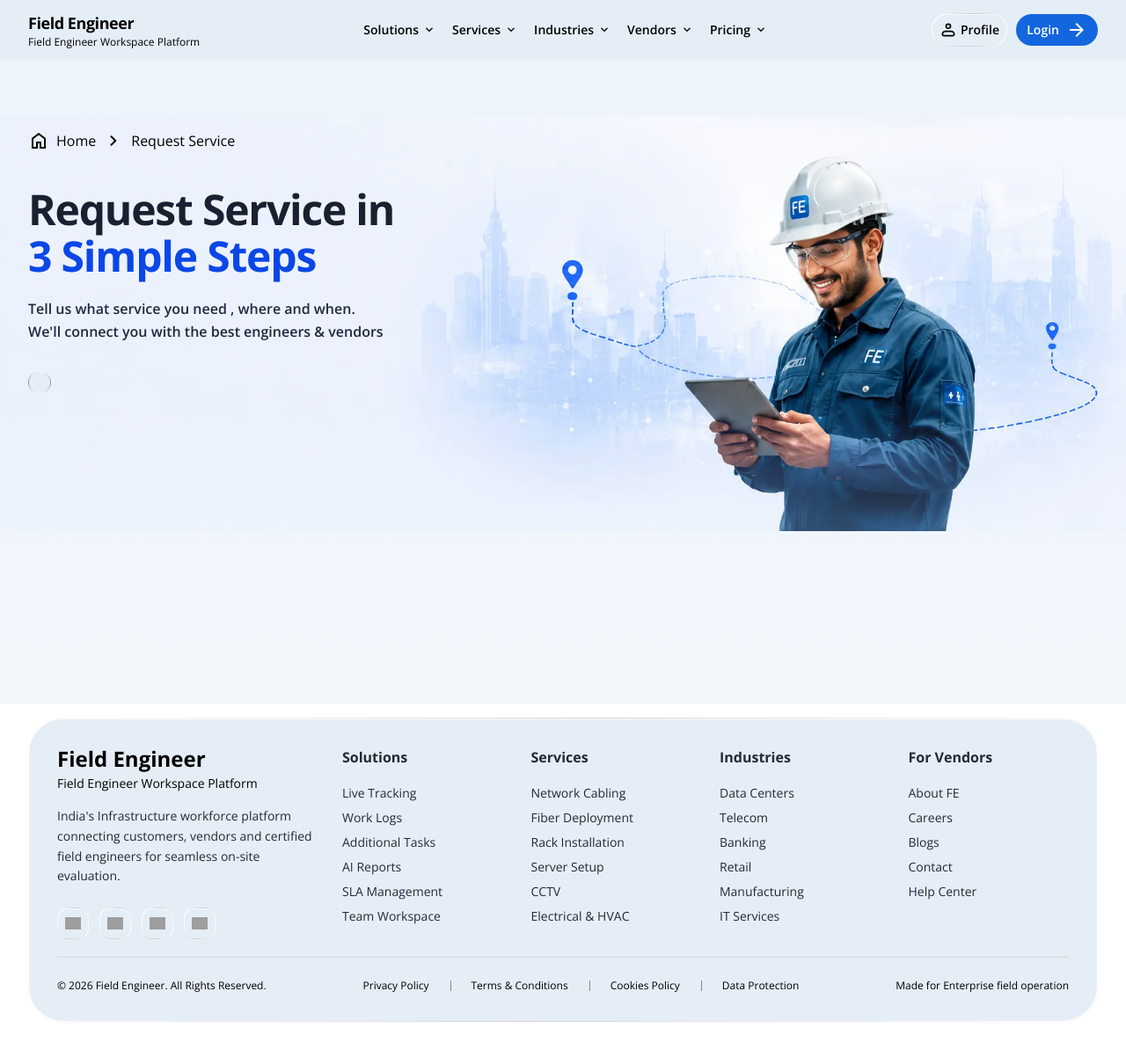
After one commit to marutipai7/fieldengineer-crm, a Django app: page /services/request_service/ in a window 1280 px wide. The commit adds this page. Shown: the whole page at 88% size. Run offline with Django 5.2, Linux system fonts and the light colour scheme; style sheets or scripts are compiled from the project's sources; grey boxes are pictures that could not be loaded.

Commit message:
Added request service page

```diff
--- a/home/templates/home/home.html
+++ b/home/templates/home/home.html
@@ -141,7 +141,7 @@
                     <span class="material-symbols-outlined text-[18px]">location_on</span>
                     Track Job
                 </a>
-                <a href="#" class="btn btn-primary btn-md inline-flex rounded-[18px]">
+                <a href="{% url 'request_service' %}" class="btn btn-primary btn-md inline-flex rounded-[18px]">
                     Request Service
                     <span class="material-symbols-outlined text-[18px]">arrow_forward</span>
                 </a>
--- /dev/null
+++ b/home/templates/home/services/request-service.html
@@ -0,0 +1,52 @@
+{% extends 'home/layout.html' %}
+
+{% load static %}
+
+{% block content%}
+<section class="relative min-h-[calc(100vh-68px)] overflow-hidden bg-blue-light">
+
+    <!-- Background -->
+    <img src="{% static 'img/request-service/request-service-hero-bg.webp' %}" alt="" aria-hidden="true"
+        class="absolute inset-0 h-150 w-full object-contain object-[center_20%] lg:object-right">
+    <div class="absolute inset-0 bg-linear-to-b from-transparent via-transparent to-white/30"></div>
+
+    <div
+        class="relative z-10 mx-auto grid max-w-7xl items-center gap-10 px-5 py-12 md:px-8 md:py-16 lg:grid-cols-[1.05fr_0.95fr] lg:gap-8 lg:py-20">
+
+        <div class="max-w-xl lg:max-w-none">
+            <div class="flex items-center gap-2">
+
+                <span class="material-symbols-outlined">home</span>
+                <span>Home</span>
+                <span class="material-symbols-outlined">chevron_right</span>
+                <span>Request Service</span>
+            </div>
+            <h1
+                class="hero-rise hero-rise-d1 text-h3 font-bold leading-[1.1] tracking-tight text-gunmetal-blue md:text-h2 lg:text-h1 pt-10">
+                Request Service in<br>
+                <span class="text-royal-blue">3 Simple Steps</span><br>
+
+            </h1>
+
+            <p class="hero-rise hero-rise-d2 mt-5 max-w-md text-b1 leading-relaxed text-space-blue font-semibold">
+                Tell us what service you need , where and when. <br>
+                We'll connect you with the best engineers & vendors
+            </p>
+
+            <!-- Service search glass card -->
+            <div class="hero-service-card hero-rise hero-rise-d3 mt-8 rounded-[20px] p-3 hero-glass">
+
+            </div>
+
+
+        </div>
+
+        <!-- Right — floating cards -->
+        <div class="hero-rise hero-rise-d5 flex flex-col gap-4 lg:items-end">
+
+
+
+        </div>
+    </div>
+</section>
+{% endblock %}
--- a/home/urls.py
+++ b/home/urls.py
@@ -1,9 +1,10 @@
 from django.urls import path
 
-from .views import fieldengineer, home, vendor
+from .views import fieldengineer, home, vendor,request_service
 
 urlpatterns = [
     path('', home, name='home'),
     path('fieldengineer/', fieldengineer, name='fieldengineer'),
     path('vendor/', vendor, name='vendor'),
+    path('services/request_service/', request_service, name='request_service'),
 ]
--- a/home/views.py
+++ b/home/views.py
@@ -11,3 +11,6 @@ def fieldengineer(request):
 
 def vendor(request):
     return render(request, 'vendor/vendor.html')
+
+def request_service(request):
+    return render(request, 'home/services/request-service.html')
--- a/static/css/input.css
+++ b/static/css/input.css
@@ -28,7 +28,9 @@
   --color-blue-light: #EEF4FB;
   --color-gray-light: #898989;
   --color-gray-dark: #595959;
-
+  --color-royal-blue:#0b47e7;
+  --color-gunmetal-blue:#1a2030;
+  --color-space-blue:#20283f;
   --glass-input-border: 0.5px solid;
   --glass-input-border-image: linear-gradient(180deg, #FFFFFF 0%, rgba(0, 0, 0, 0.55) 51%, #FFFFFF 86%);
   --glass-input-backdrop-blur: 4px;
```
Also changed, not shown: static/img/request-service/request-service-hero-bg.webp (added).
